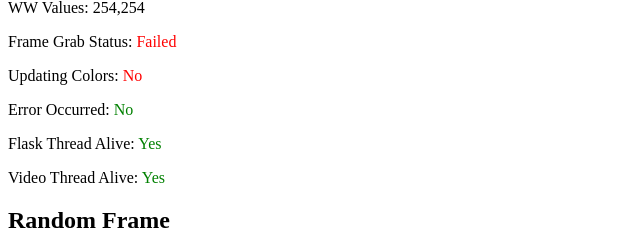
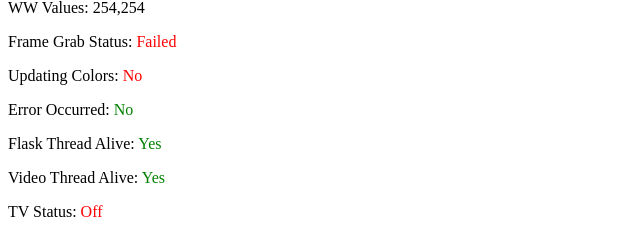
Before and after one commit to elblogbruno/LightsSyncHdmi, a Flask app: page / in a window 1280 px wide. Shown: the part 650-892 px from the top of the page, without its empty margins (0-640 px from the left). Run offline with Flask 3, Linux system fonts and the light colour scheme.

Commit message:
Agregar control de caché en las cabeceras de la API y mostrar el estado de la TV en la interfaz

```diff
--- a/api.py
+++ b/api.py
@@ -6,6 +6,7 @@ class CustomAPIClient:
         self.headers = {
             "Authorization": "Bearer " + token,
             "content-type": "application/json",
+            "cache-control": "no-cache"
         }
 
     def get_entity(self, entity_id):
--- a/main.py
+++ b/main.py
@@ -151,7 +151,8 @@ def get_feedback():
         "updating_colors": updating_colors,
         "error_occurred": error_occurred,
         "flask_thread_alive": flask_thread.is_alive(),
-        "video_thread_alive": video_thread.is_alive()
+        "video_thread_alive": video_thread.is_alive(),
+        "tv_status": is_tv_on()  # Incluir el estado de la TV
     })
 
 @app.route('/random_frame')
--- a/templates/index.html
+++ b/templates/index.html
@@ -57,6 +57,7 @@
         <p>Error Occurred: <span id="error_occurred"></span></p>
         <p>Flask Thread Alive: <span id="flask_thread_alive"></span></p>
         <p>Video Thread Alive: <span id="video_thread_alive"></span></p>
+        <p>TV Status: <span id="tv_status"></span></p> <!-- Nueva línea para mostrar el estado de la TV -->
     </div>
     <div>
         <h2>Random Frame</h2>
@@ -228,6 +229,11 @@
                     } else {
                         $('#video_thread_alive').text('No').css('color', 'red');
                     }
+                    if (data.tv_status) {
+                        $('#tv_status').text('On').css('color', 'green');
+                    } else {
+                        $('#tv_status').text('Off').css('color', 'red');
+                    }
                 });
             }
 
```
